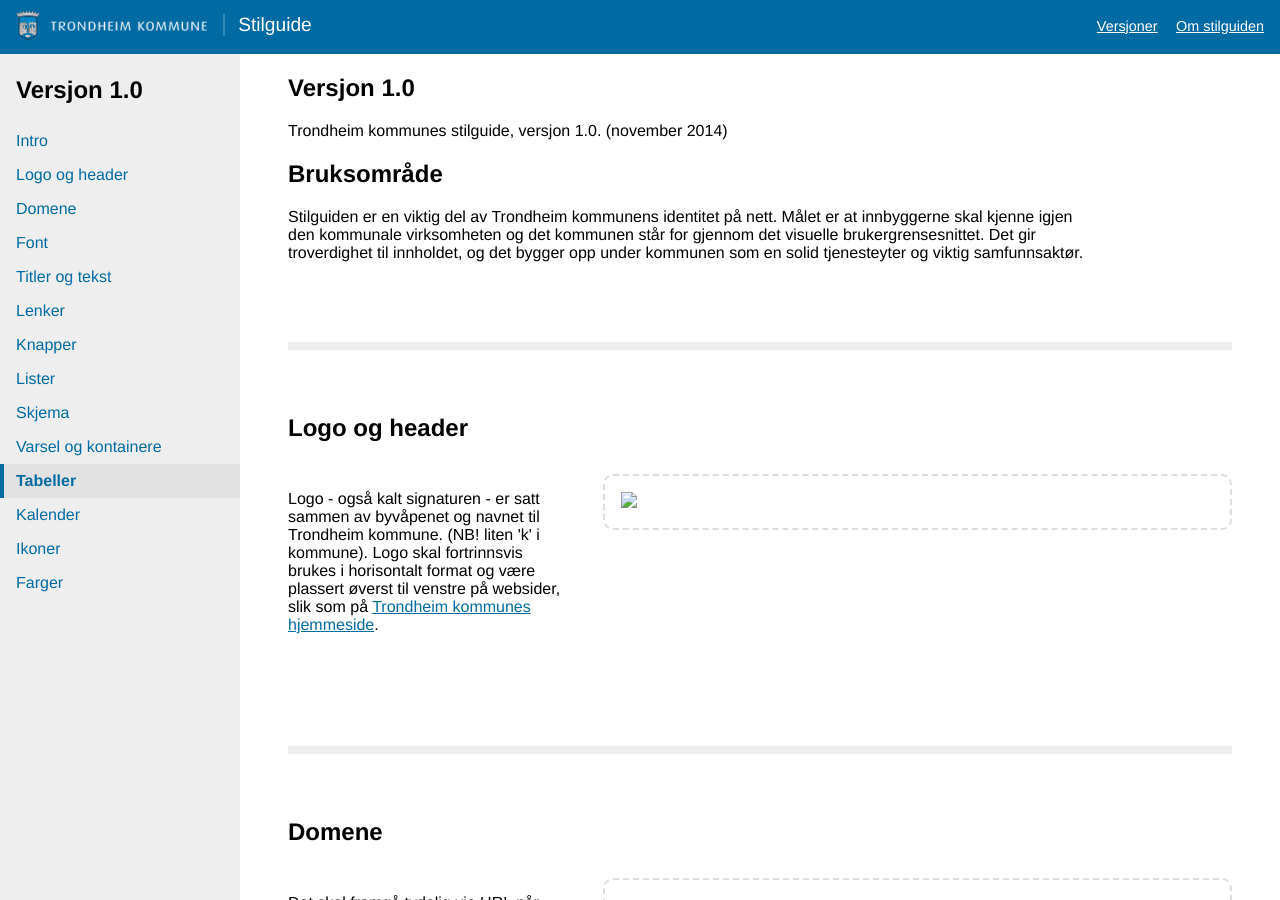
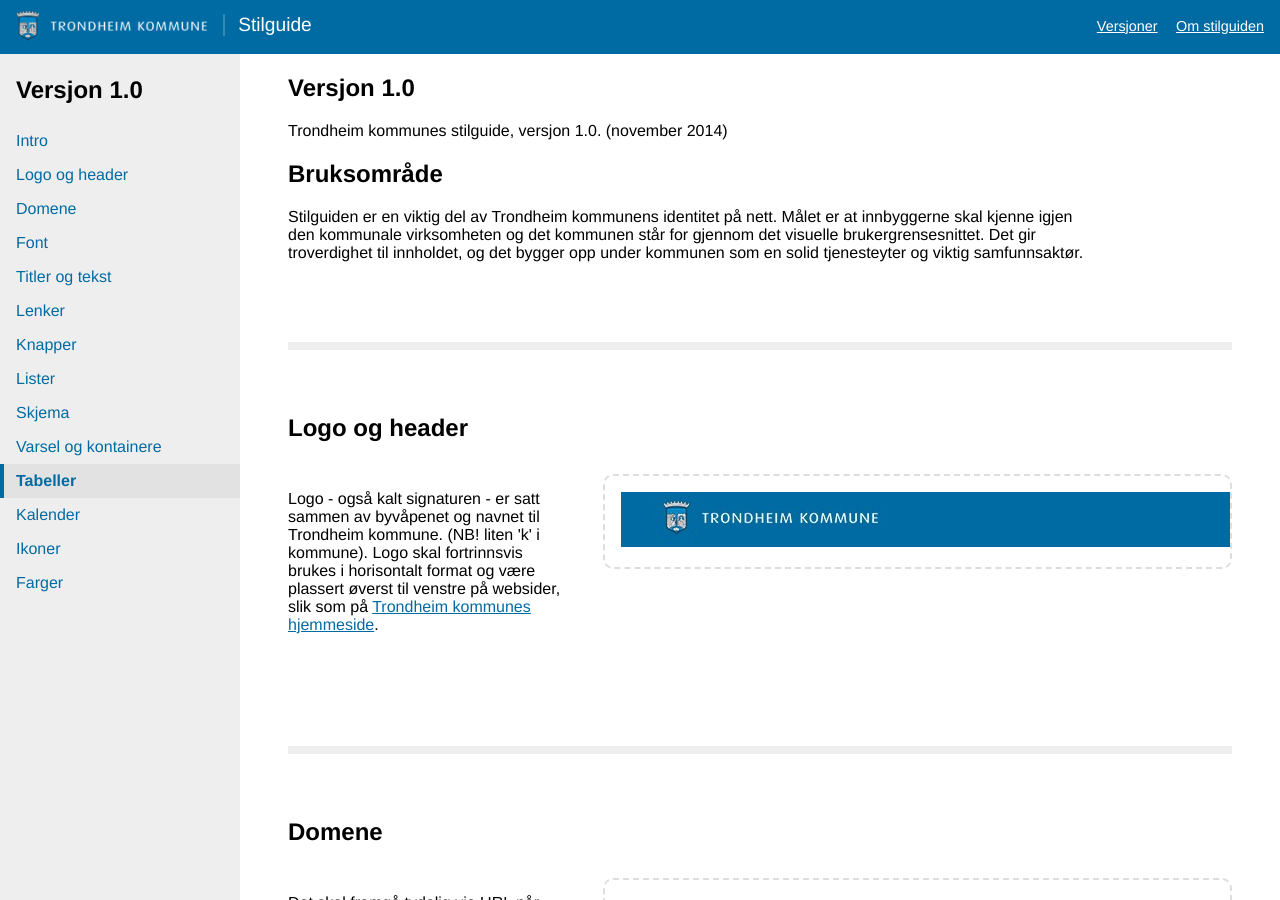
Before and after one commit to rskjonbe/styleguide, a Jekyll site: the page built from versjon/1.0/index.html, in a window 1280 px wide and 900 px high. Built offline with Jekyll 4.4.1, drawn with Linux system fonts in a browser that asks for light colours.

Commit message:
flyttet logo i mappe

```diff
--- a/versjon/1.0/logo_header.html
+++ b/versjon/1.0/logo_header.html
@@ -9,6 +9,6 @@
     </div>
 
 		    <div class="guide-element__rendered">
-<img src="images/tk-web-logo.jpg">
+<img src="tk-web-logo.jpg">
 	    </div>
 	</section>
```
Also changed, not shown: versjon/1.0/tk-web-logo.jpg (added).
